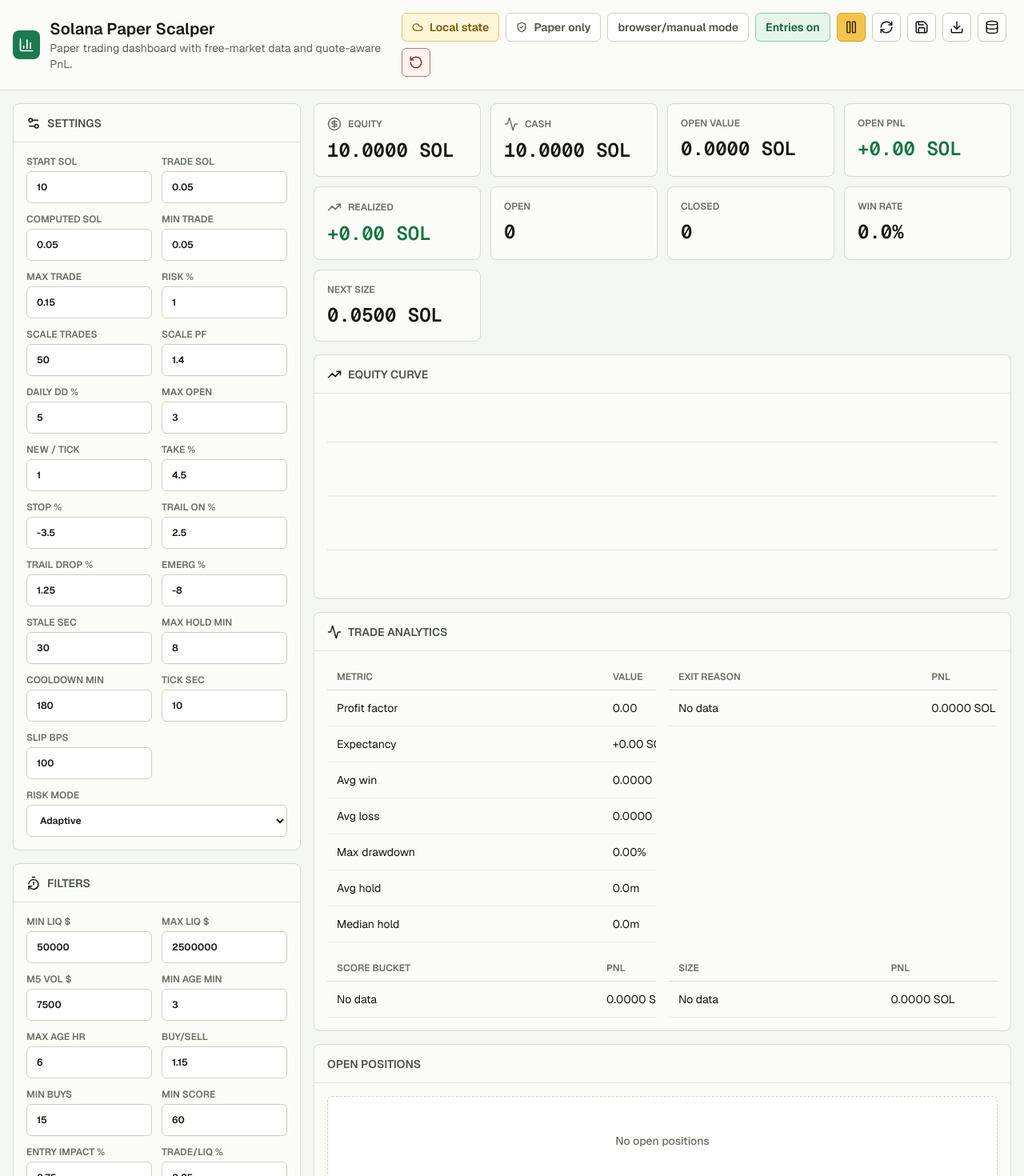
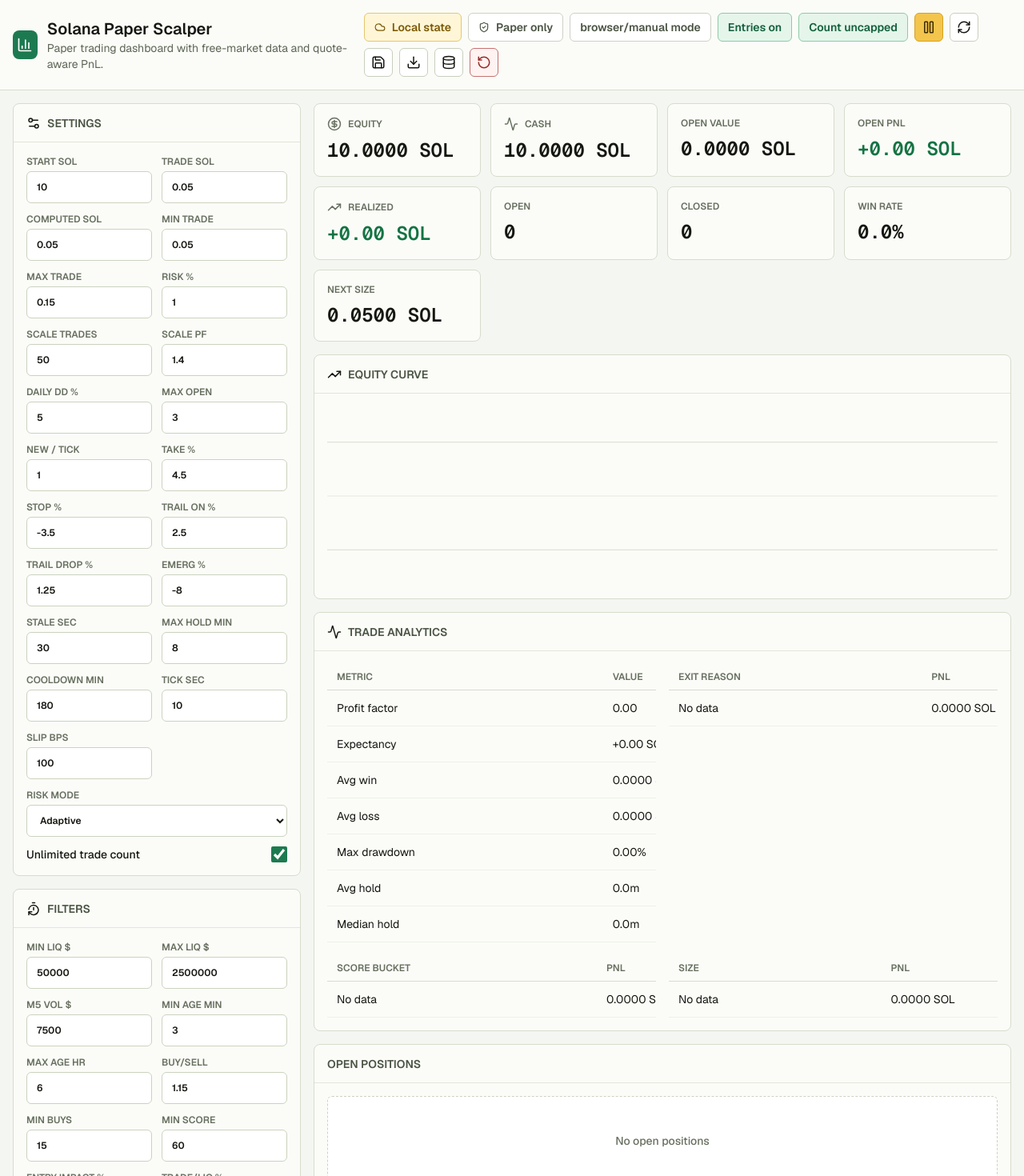
Before and after one commit to simplykimmmm/solana-scalper-paper, a Next.js app: page / in a window 1280 px wide. Shown: the top 1470 px of the page at 80% size. Built offline with nearby package versions, Linux system fonts and the light colour scheme.

Commit message:
Remove paper trade count caps

```diff
--- a/src/components/dashboard.tsx
+++ b/src/components/dashboard.tsx
@@ -338,6 +338,9 @@
             <Badge tone={tradingEnabled ? "green" : "amber"}>
               {tradingEnabled ? "Entries on" : "Entries paused"}
             </Badge>
+            {config.unlimitedTradeCount ? (
+              <Badge tone="green">Count uncapped</Badge>
+            ) : null}
             <IconButton
               disabled={isSavingControl}
               label={tradingEnabled ? "Pause cloud entries" : "Start cloud entries"}
@@ -443,6 +446,7 @@
                 value={config.maxOpenPositions}
                 min={1}
                 step={1}
+                disabled={config.unlimitedTradeCount}
                 onChange={(value) => updateConfig("maxOpenPositions", value)}
               />
               <NumberField
@@ -450,6 +454,7 @@
                 value={config.maxNewPositionsPerTick}
                 min={0}
                 step={1}
+                disabled={config.unlimitedTradeCount}
                 onChange={(value) =>
                   updateConfig("maxNewPositionsPerTick", value)
                 }
@@ -542,6 +547,17 @@
                 <option value="adaptive">Adaptive</option>
                 <option value="fixed">Fixed</option>
               </select>
+            </label>
+            <label className="mt-3 flex items-center justify-between gap-3 text-sm font-medium">
+              Unlimited trade count
+              <input
+                className="size-5 accent-[#1d7a50]"
+                type="checkbox"
+                checked={config.unlimitedTradeCount}
+                onChange={(event) =>
+                  updateConfig("unlimitedTradeCount", event.target.checked)
+                }
+              />
             </label>
           </Panel>
 
--- a/src/lib/defaults.ts
+++ b/src/lib/defaults.ts
@@ -5,6 +5,7 @@
 
 export const DEFAULT_CONFIG: BotConfig = {
   tradingEnabled: true,
+  unlimitedTradeCount: true,
   startingCashSol: 10,
   tradeSizeSol: 0.05,
   riskMode: "adaptive",
@@ -134,6 +135,7 @@
   return {
     ...config,
     tradingEnabled: config.tradingEnabled !== false,
+    unlimitedTradeCount: config.unlimitedTradeCount !== false,
     startingCashSol: clampNumber(config.startingCashSol, 0.01, 1_000_000),
     tradeSizeSol: clampNumber(config.tradeSizeSol, minTradeSizeSol, maxTradeSizeSol),
     riskMode: config.riskMode === "fixed" ? "fixed" : "adaptive",
--- a/src/lib/engine.ts
+++ b/src/lib/engine.ts
@@ -19,6 +19,7 @@
   calculateMarkedOpenValueSol,
   calculateOpenPnlSol,
   calculateRealizedPnlSol,
+  computeEntrySlots,
   closePosition,
   computeTradeSizeSol,
   ensureRiskState,
@@ -177,10 +178,7 @@
 
   let computedTradeSizeSol = computeTradeSizeSol(config, state);
   const drawdownLocked = isDailyDrawdownLocked(state, config);
-  const slots = Math.min(
-    config.maxOpenPositions - state.openPositions.length,
-    config.maxNewPositionsPerTick,
-  );
+  const slots = computeEntrySlots(config, state);
 
   if (drawdownLocked) {
     activity.unshift(
--- a/src/lib/risk.ts
+++ b/src/lib/risk.ts
@@ -43,6 +43,24 @@
   const riskSized = equitySol * (config.riskPerTradePct / 100) / (stopRiskPct / 100);
 
   return roundSol(clamp(riskSized, config.minTradeSizeSol, config.maxTradeSizeSol));
+}
+
+export function computeEntrySlots(
+  configInput: Partial<BotConfig>,
+  state: BotState,
+): number {
+  const config = normalizeConfig(configInput);
+
+  if (config.unlimitedTradeCount) {
+    return config.candidateLimit;
+  }
+
+  const openSlots = Math.max(
+    0,
+    config.maxOpenPositions - state.openPositions.length,
+  );
+
+  return Math.min(openSlots, config.maxNewPositionsPerTick);
 }
 
 export function getExitReason(
--- a/src/lib/types.ts
+++ b/src/lib/types.ts
@@ -28,6 +28,7 @@
 
 export interface BotConfig {
   tradingEnabled: boolean;
+  unlimitedTradeCount: boolean;
   startingCashSol: number;
   tradeSizeSol: number;
   riskMode: RiskMode;
```
Also changed, not shown: 2 other files (tests, documents, lock files or other folders).
